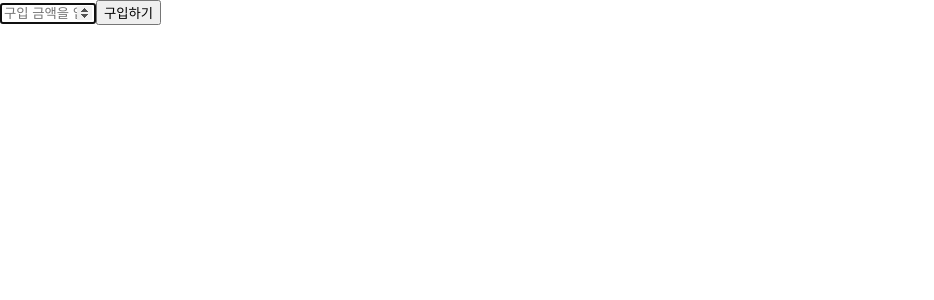
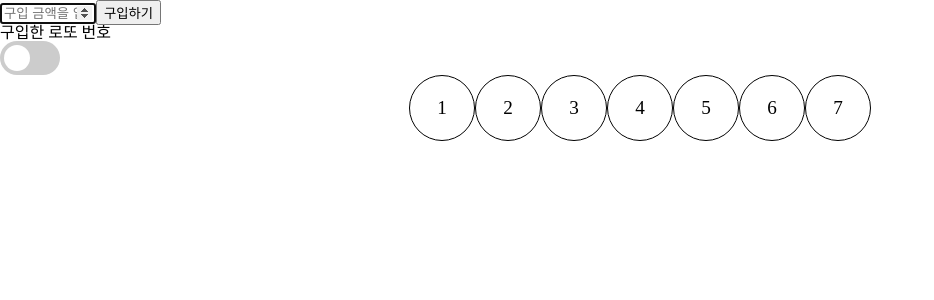
Before and after one commit to woowacourse/react-lotto, a React app: page / in a window 1280 px wide. Shown: the top 300 px of the page, without its empty margins (0-934 px from the left). Built offline with nearby package versions, Linux system fonts and the light colour scheme.

Commit message:
feat: 구매한 번호를 보여주는 Component의 뼈대 구현

```diff
--- a/src/App.js
+++ b/src/App.js
@@ -1,5 +1,6 @@
 import React from 'react';
 import MoneyInput from './components/money-input/index';
+import PurchaseNumberList from './components/purchase-number-list';
 
 class App extends React.Component {
   constructor(props) {
@@ -10,6 +11,7 @@ class App extends React.Component {
     return (
       <React.Fragment>
         <MoneyInput></MoneyInput>
+        <PurchaseNumberList></PurchaseNumberList>
       </React.Fragment>
     );
   }
--- a/src/components/purchase-number-list/index.js
+++ b/src/components/purchase-number-list/index.js
@@ -1,5 +1,7 @@
 import React from 'react';
 import ToggleButton from '../../utils/toggle';
+import PurchaseNumberItem from './purchase-number-item';
+
 class PurchaseNumberList extends React.Component {
   constructor(props) {
     super(props);
@@ -8,7 +10,11 @@ class PurchaseNumberList extends React.Component {
   render() {
     return (
       <div>
+        <p>구입한 로또 번호</p>
         <ToggleButton />
+        <ul>
+          <PurchaseNumberItem></PurchaseNumberItem>
+        </ul>
       </div>
     );
   }
--- /dev/null
+++ b/src/components/purchase-number-list/lottery-ball/index.js
@@ -0,0 +1,14 @@
+import React from 'react';
+import './style.scss';
+
+class LotteryBall extends React.Component {
+  constructor(props) {
+    super(props);
+  }
+
+  render() {
+    return <span className='lottery-ball'>{this.props.numberValue}</span>;
+  }
+}
+
+export default LotteryBall;
--- /dev/null
+++ b/src/components/purchase-number-list/lottery-ball/style.scss
@@ -0,0 +1,10 @@
+.lottery-ball {
+  display: flex;
+  justify-content: center;
+  align-items: center;
+  width: 4rem;
+  height: 4rem;
+  border-radius: 50%;
+  border: 1px solid black;
+  font-size: 1.2rem;
+}
--- a/src/components/purchase-number-list/purchase-number-item/index.js
+++ b/src/components/purchase-number-list/purchase-number-item/index.js
@@ -0,0 +1,22 @@
+import React from 'react';
+import LotteryBall from '../lottery-ball';
+import './style.scss';
+
+class PurchaseNumberItem extends React.Component {
+  constructor(props) {
+    super(props);
+  }
+
+  render() {
+    const ticket = [1, 2, 3, 4, 5, 6, 7];
+    return (
+      <li className='purchase-number-item'>
+        {ticket.map((number, idx) => (
+          <LotteryBall key={idx} numberValue={number}></LotteryBall>
+        ))}
+      </li>
+    );
+  }
+}
+
+export default PurchaseNumberItem;
--- /dev/null
+++ b/src/components/purchase-number-list/purchase-number-item/style.scss
@@ -0,0 +1,4 @@
+.purchase-number-item {
+  display: flex;
+  justify-content: center;
+}
--- /dev/null
+++ b/src/components/purchase-number-list/style.scss
@@ -0,0 +1,3 @@
+ul {
+  list-style: none;
+}
```
Also changed, not shown: src/components/purchase-number-list/lotto-number/index.js (deleted).
